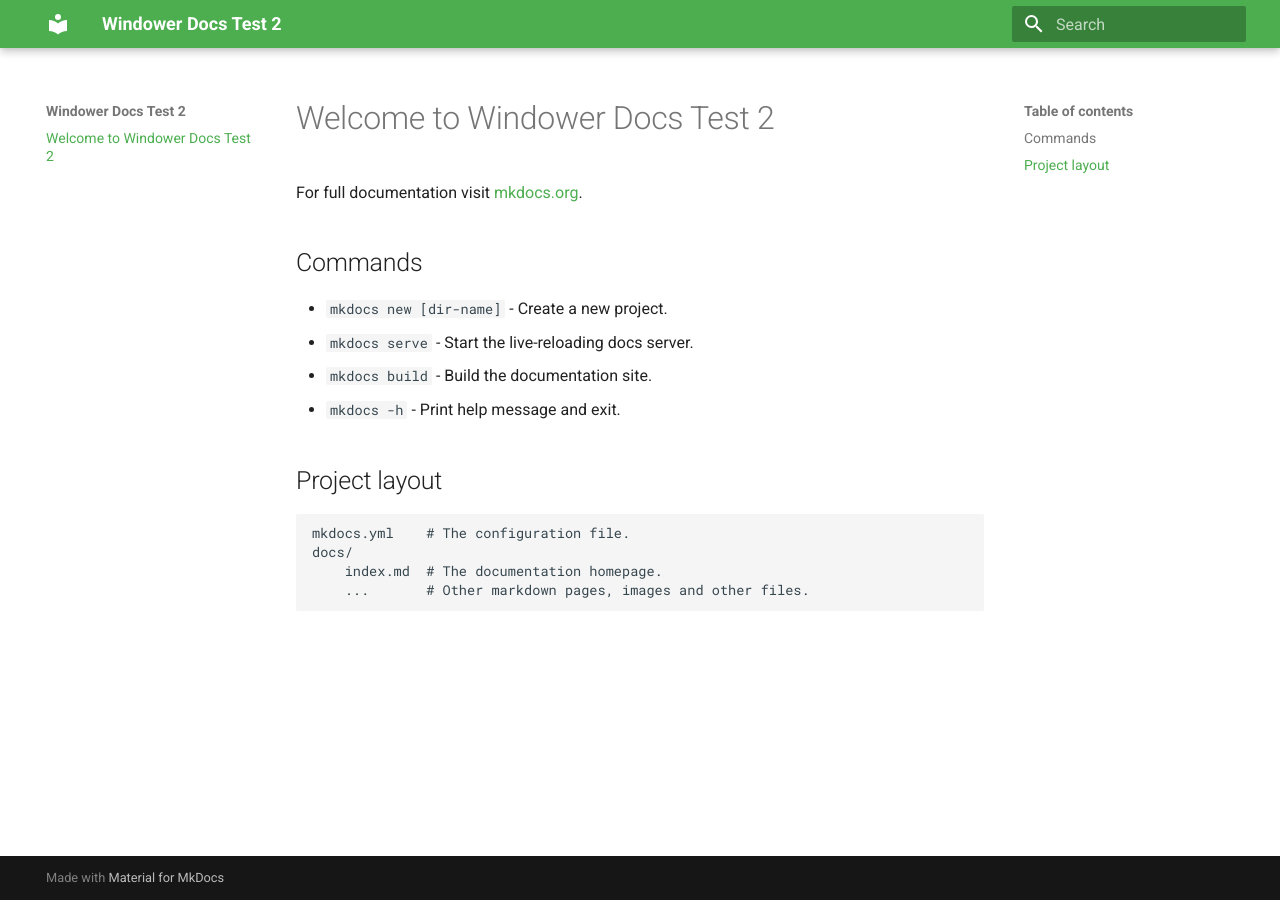
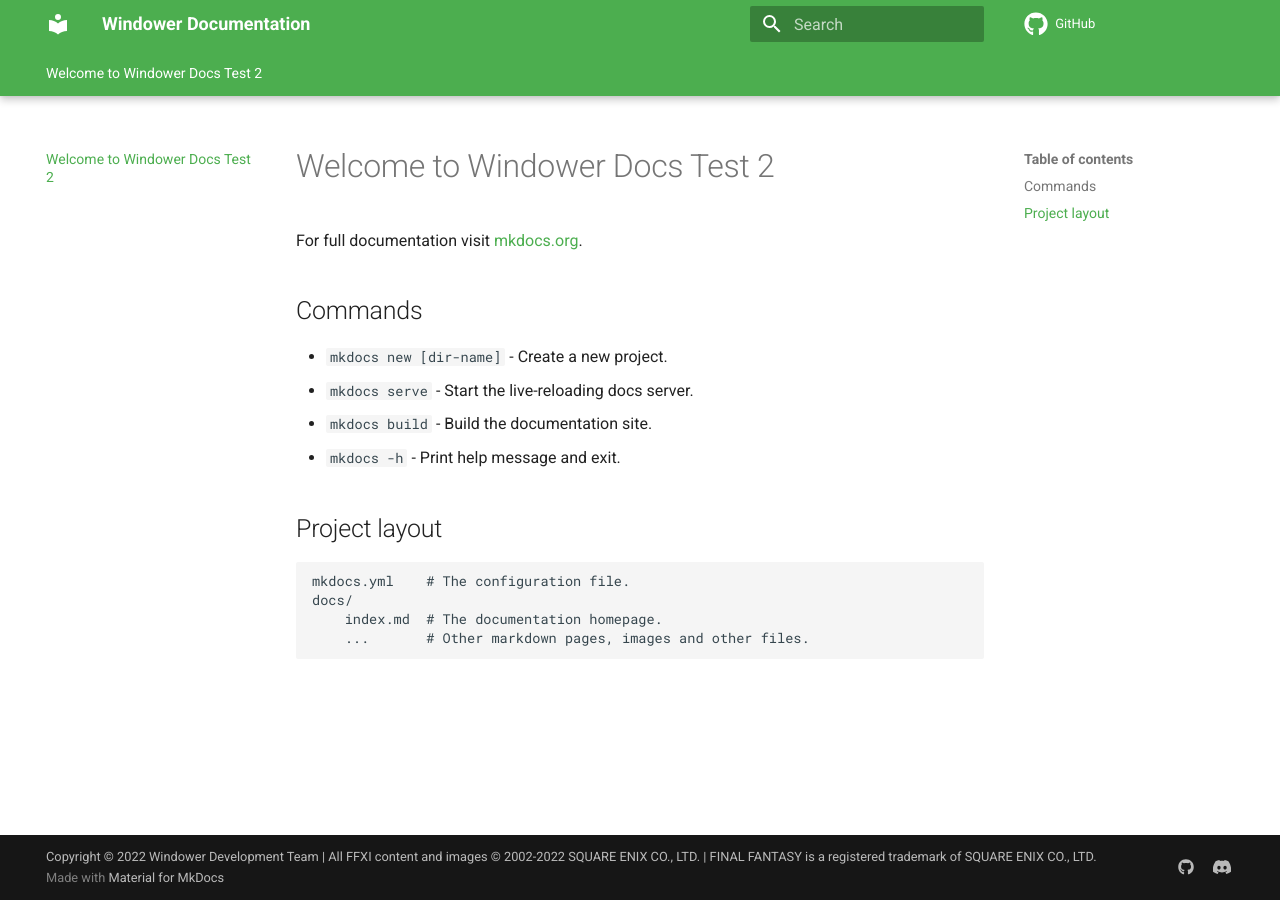
Before and after one commit to zetaepyon/windower-docs, an MkDocs documentation site: the page built from docs/index.md, in a window 1280 px wide. Built offline with MkDocs 1.6.1 and Material for MkDocs 9.7.7, drawn with Linux system fonts in a browser that asks for light colours; comment, search, counter and statistics services are not loaded.

Commit message:
Update theme and settings

```diff
--- a/mkdocs.yml
+++ b/mkdocs.yml
@@ -1,6 +1,22 @@
-site_name: Windower Docs Test 2
+site_name: Windower Documentation
 theme:
   name: material
   palette:
     primary: green
     accent: green
+  features:
+    - navigation.instant
+    - navigation.tabs
+    - navigation.tabs.sticky
+    - navigation.indexes
+    - navigation.top
+  icon:
+    repo: fontawesome/brands/github
+repo_url: https://github.com/Windower/docs
+copyright: Copyright &copy; 2022 Windower Development Team | All FFXI content and images &copy; 2002-2022 SQUARE ENIX CO., LTD. | FINAL FANTASY is a registered trademark of SQUARE ENIX CO., LTD.
+extra:
+  social:
+    - icon: fontawesome/brands/github
+      link: https://github.com/Windower
+    - icon: fontawesome/brands/discord
+      link: https://discord.gg/aUrHCvk
```
